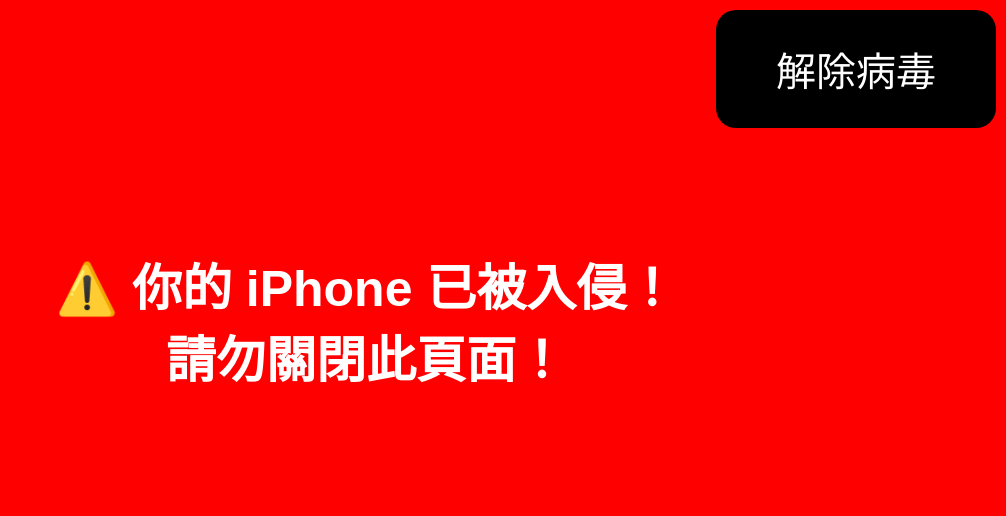
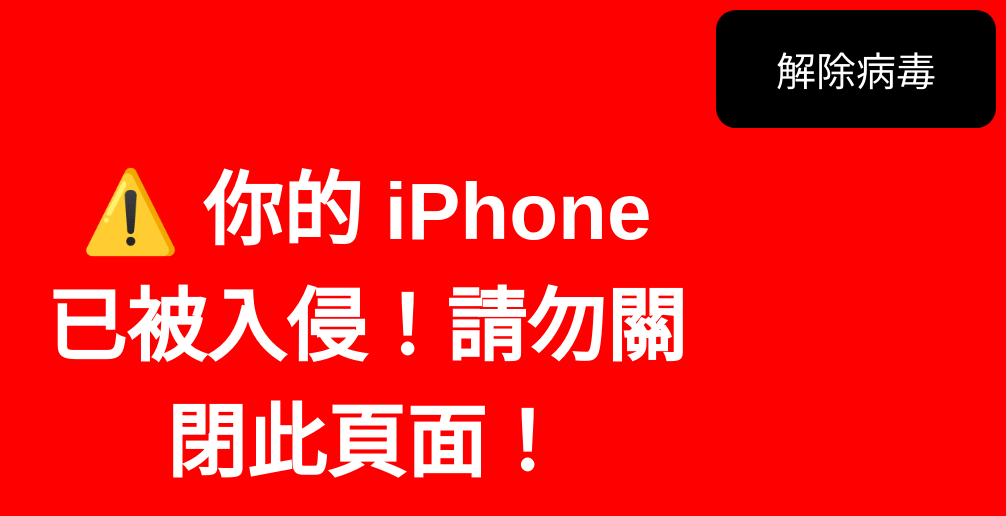
Before and after one commit to HungYuChang/fake-virus, a plain HTML site: page index.html in a window 1280 px wide. Shown: the whole page, without its empty margins (274-1280 px from the left). Drawn offline with Linux system fonts and the light colour scheme.

Commit message:
Update index.html

```diff
--- a/index.html
+++ b/index.html
@@ -18,7 +18,7 @@
       top: 40%;
       left: 50%;
       transform: translate(-50%, -50%);
-      font-size: 50px; /* 放大中間文字 */
+      font-size: 80px; /* 放大中間文字 */
       font-weight: bold;
     }
     .exit {
```
